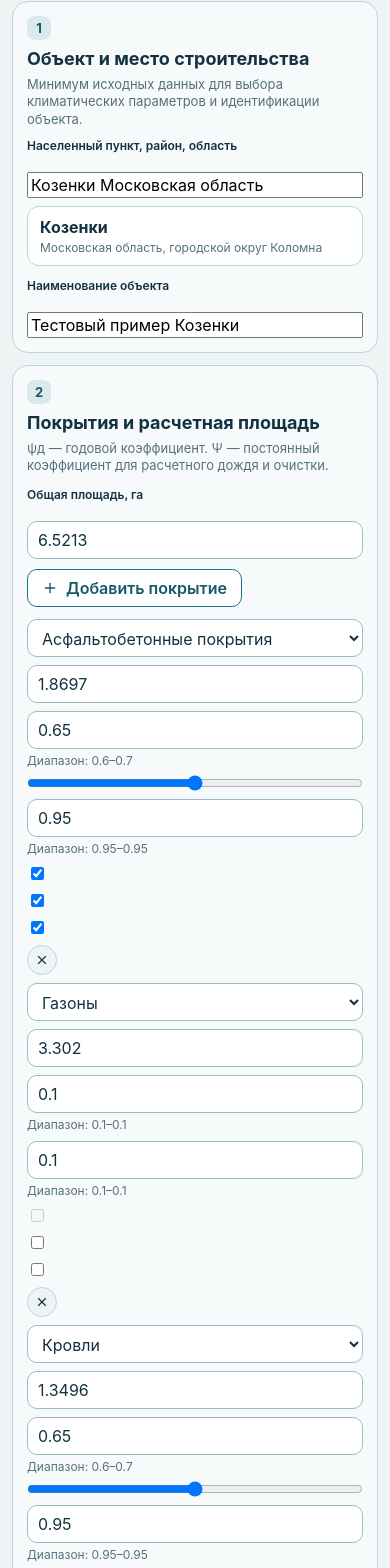
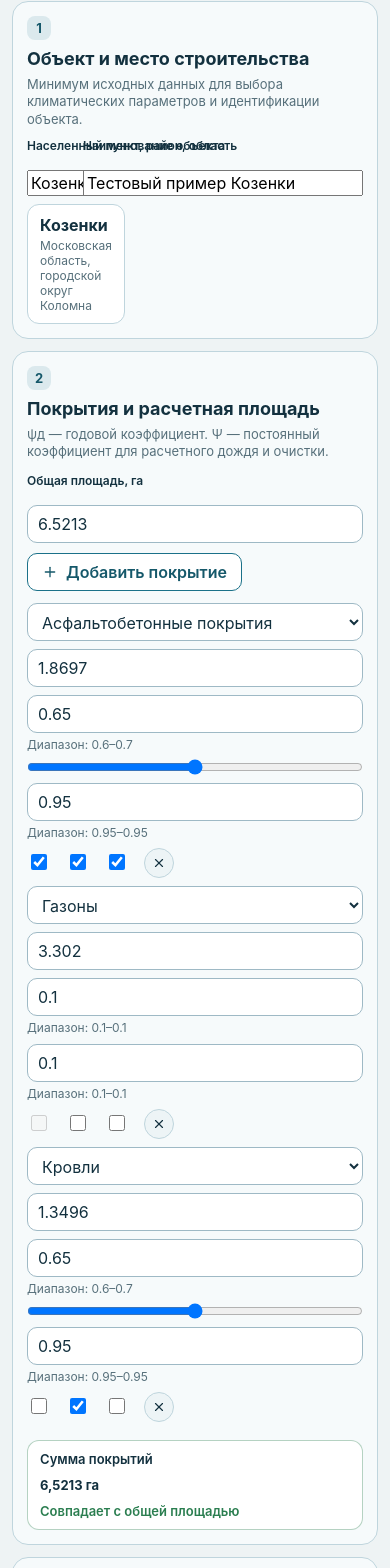
Before and after one commit to Embard/stormwater-sp-calculator, a React (Vite) app: page / in a window 390 px wide. Shown: the part 154-1722 px from the top of the page. Built offline with nearby package versions, Linux system fonts and the light colour scheme.

Commit message:
Update app.css

```diff
--- a/src/styles/app.css
+++ b/src/styles/app.css
@@ -434,3 +434,79 @@ select:focus {
   .total-area-field { width: 100%; }
   .selected-place { flex-direction: column; }
 }
+
+/* fix4: stricter alignment and method status */
+.object-grid {
+  grid-template-columns: minmax(0, 1.05fr) minmax(280px, 0.95fr);
+  align-items: start;
+}
+.object-fields {
+  align-self: start;
+  padding-top: 0;
+}
+.object-fields input {
+  margin-top: 0;
+}
+.section-subtitle {
+  max-width: 100%;
+}
+.surface-grid-table {
+  grid-template-columns: minmax(240px, 2.1fr) minmax(105px, 0.9fr) minmax(180px, 1.45fr) minmax(180px, 1.45fr) 58px 58px 80px 40px;
+  align-items: start;
+}
+.surface-grid-header.center {
+  justify-items: center;
+}
+.surface-summary-row {
+  align-items: center;
+  padding: 10px 12px;
+  border: 1px solid var(--line);
+  border-radius: 12px;
+  background: #fff;
+}
+.surface-summary-row.area-ok {
+  border-color: rgba(43, 126, 80, 0.35);
+}
+.surface-summary-row.area-ok span:last-child {
+  color: var(--ok);
+}
+.surface-summary-row.area-error {
+  border-color: rgba(181, 77, 77, 0.7);
+  background: #fff5f5;
+}
+.surface-summary-row.area-error span:last-child {
+  color: var(--danger);
+  font-weight: 700;
+}
+.subsection-box .compact-note {
+  margin: 0 0 10px;
+}
+.field-label {
+  min-height: 28px;
+}
+.surface-grid-table .field-label,
+.cell-field .field-label {
+  min-height: 0;
+}
+input[type="checkbox"] {
+  width: 16px;
+  height: 16px;
+}
+@media (max-width: 1180px) {
+  .surface-grid-table {
+    grid-template-columns: minmax(220px, 1.7fr) minmax(100px, 0.85fr) minmax(160px, 1.2fr) minmax(160px, 1.2fr) 52px 52px 72px 38px;
+  }
+}
+@media (max-width: 980px) {
+  .surface-grid-table {
+    display: block;
+  }
+  .surface-grid-header { display: none; }
+  .surface-cell {
+    margin-bottom: 8px;
+  }
+  .surface-cell.center {
+    display: inline-grid;
+    margin-right: 16px;
+  }
+}
```
